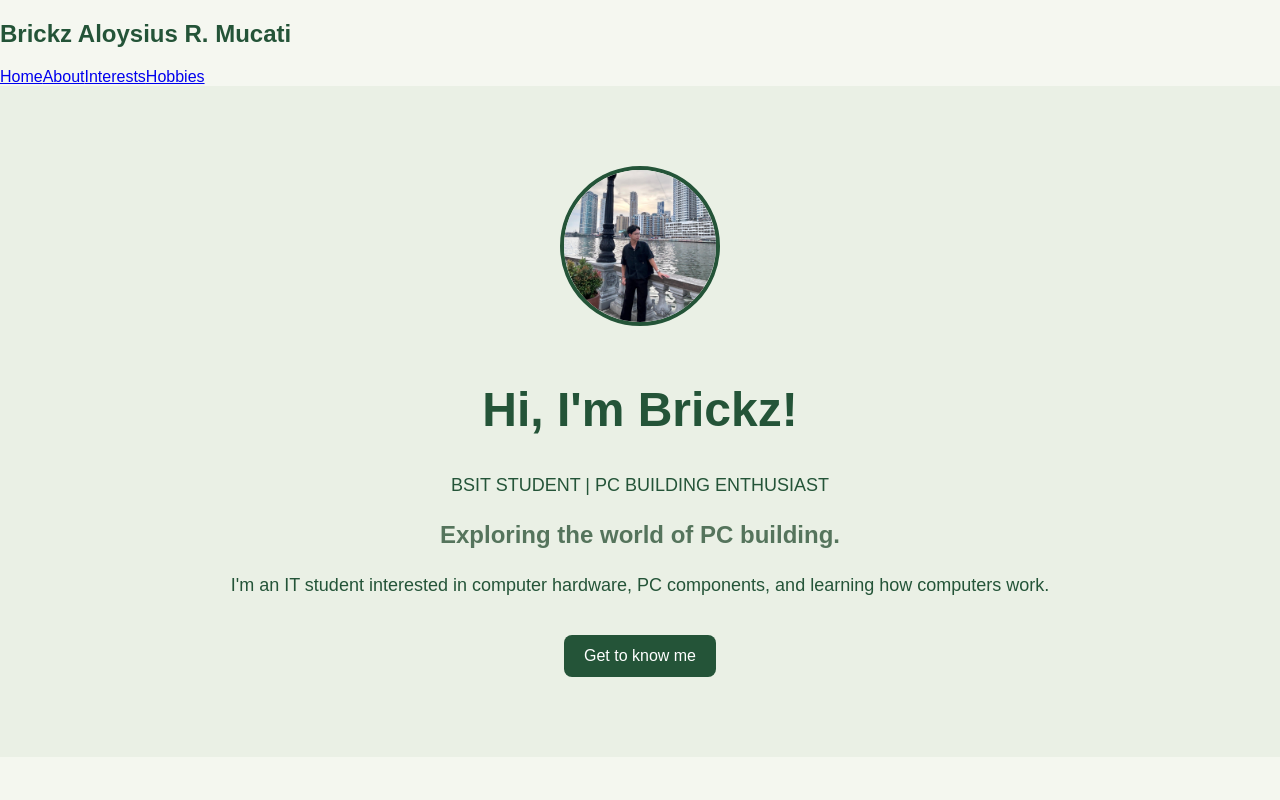
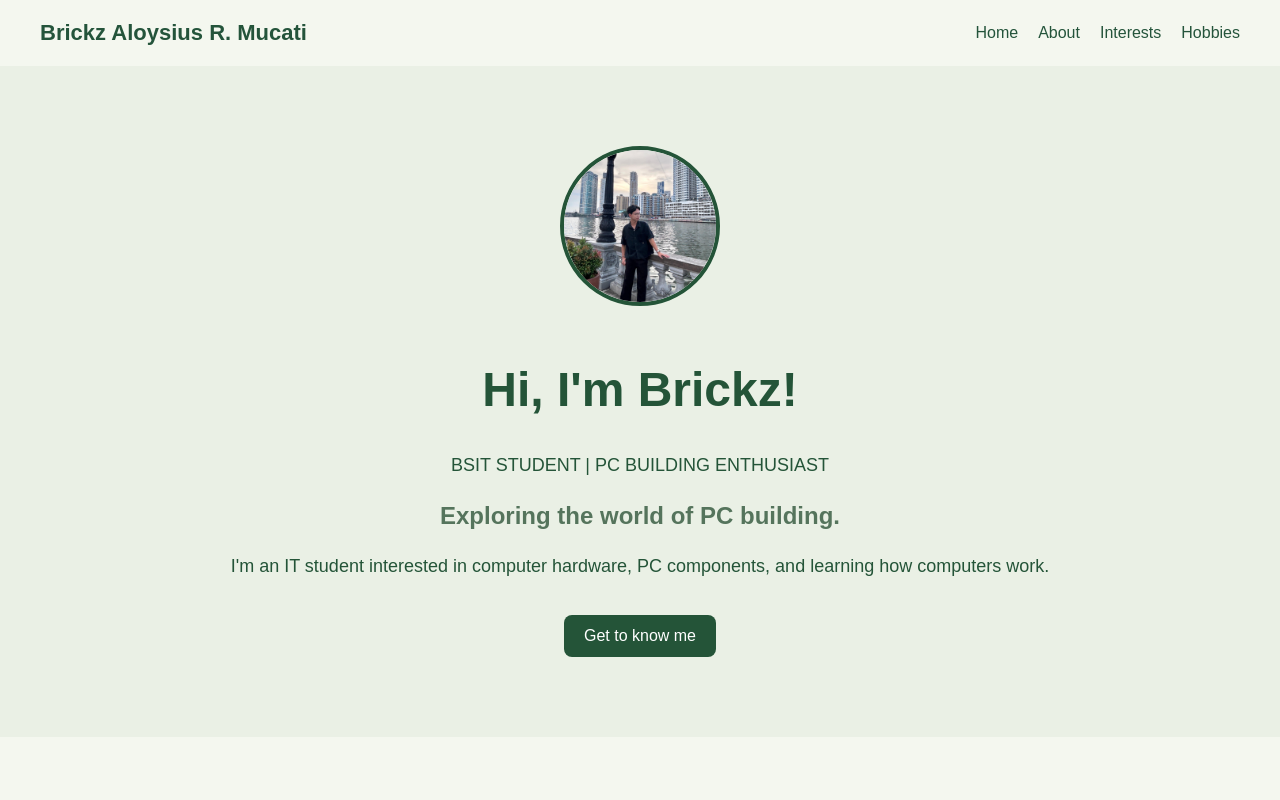
Before and after one commit to brickzmucati-svg/MUCATI_PORTFOLIO_ITEC55, a Vue app: page / in a window 1280 px wide. Shown: the top 800 px of the page. Built offline with nearby package versions, Linux system fonts and the light colour scheme.

Commit message:
My first portfolio - Updated Navigation Bar

```diff
--- a/src/style.css
+++ b/src/style.css
@@ -35,6 +35,36 @@ p {
 .hero p {
   line-height: 1.8;
 }
+
+.navbar {
+  display: flex;
+  justify-content: space-between;
+  align-items: center;
+  flex-wrap: wrap;
+  gap: 15px;
+  padding: 20px 40px;
+  background-color: #f4f7ef;
+}
+
+.navbar h2 {
+  color: #24543b;
+  margin: 0;
+  font-size: 22px;
+}
+
+.nav-links {
+  display: flex;
+  flex-wrap: wrap;
+  justify-content: center;
+  gap: 20px;
+}
+
+.nav-links a {
+  text-decoration: none;
+  color: #24543b;
+  font-weight: 500;
+}
+
 
 .profile-picture {
   width: 160px;
```
